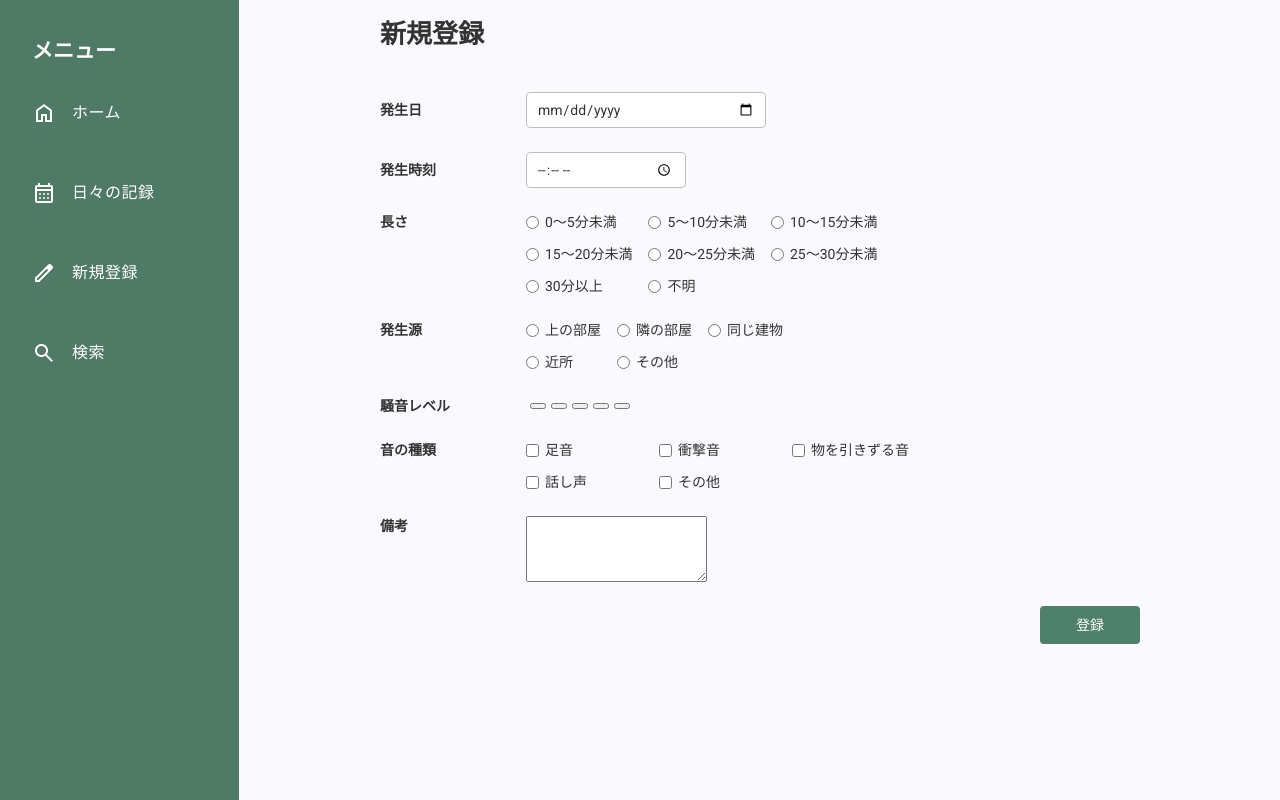
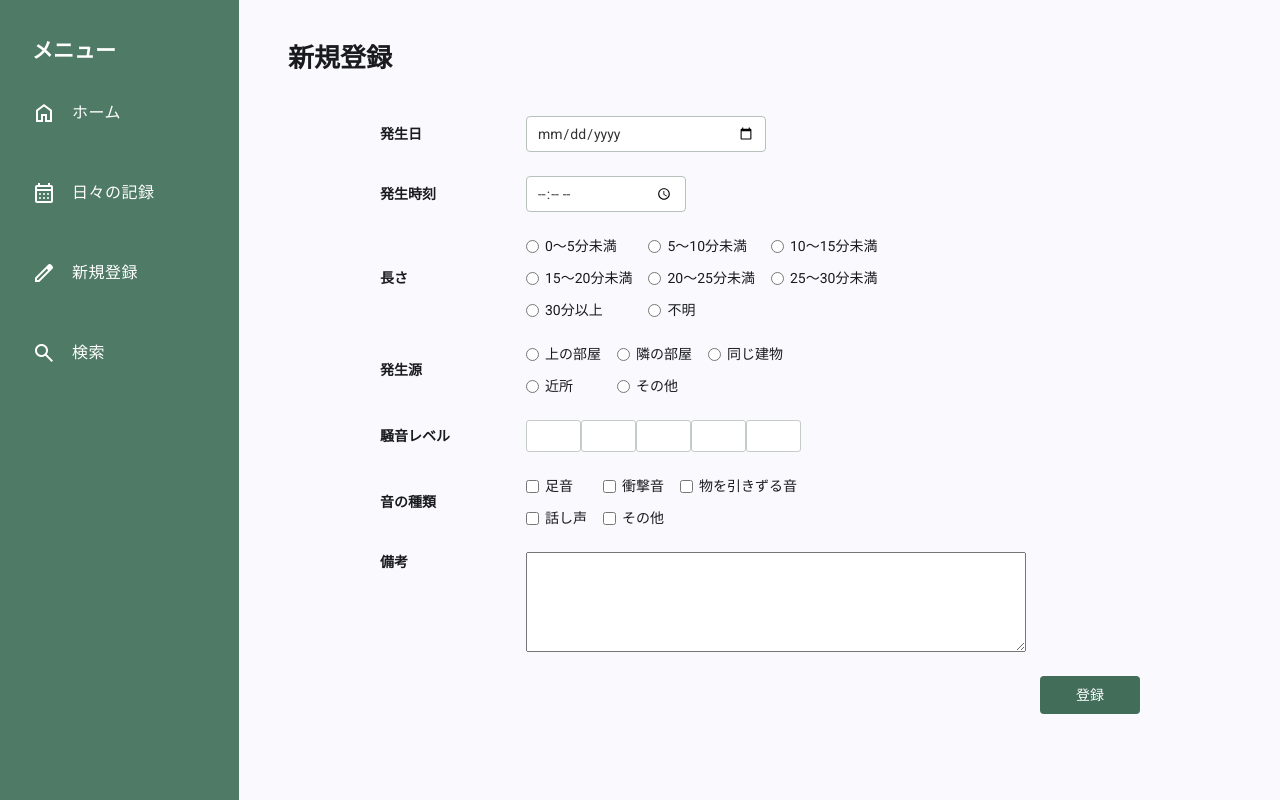
Before and after one commit to k5-mina/life-log-frontend, an Angular app: page /create in a window 1280 px wide. Built offline with nearby package versions, Linux system fonts and the light colour scheme.

Commit message:
新規登録画面のレイアウト調整

```diff
--- a/src/app/features/create/create.html
+++ b/src/app/features/create/create.html
@@ -12,9 +12,10 @@
       <input class="time-input" id="occurrence-time" type="time" formControlName="occurrenceTime" />
     </div>
 
-    <fieldset class="form-row button-row">
-      <legend>長さ</legend>
+    <div class="form-row">
+      <div class="field-label" id="duration-label">長さ</div>
 
+      <fieldset class="button-row" aria-labelledby="duration-label">
         <div class="button-row-options">
           <label class="choice">
             <input type="radio" value="0～5分未満" formControlName="durationCategory" />
@@ -57,10 +58,12 @@
           </label>
         </div>
       </fieldset>
+    </div>
 
-    <fieldset class="form-row button-row">
-      <legend>発生源</legend>
+    <div class="form-row">
+      <div class="field-label" id="source-label">発生源</div>
 
+      <fieldset class="button-row" aria-labelledby="source-label">
         <div class="button-row-options">
           <label class="choice">
             <input type="radio" value="上の部屋" formControlName="occurrenceSource" />
@@ -88,6 +91,7 @@
           </label>
         </div>
       </fieldset>
+    </div>
 
     <div class="form-row">
       <div class="field-label">騒音レベル</div>
@@ -97,32 +101,19 @@
         role="slider"
         tabindex="0"
         aria-label="騒音レベル"
-        [attr.aria-valuemin]="1"
-        [attr.aria-valuemax]="5"
-        [attr.aria-valuenow]="form.controls.noiseLevel.value"
+        aria-valuemin="1"
+        aria-valuemax="5"
+        [attr.aria-valuenow]="form.controls.noiseLevel.value || null"
+        [ngClass]="'level-' + form.controls.noiseLevel.value"
         (keydown)="onNoiseLevelKeyDown($event)"
       >
         @for (level of [1, 2, 3, 4, 5]; track level) {
           <button
             type="button"
             class="noise-segment"
+            tabindex="-1"
             [class.active]="level <= form.controls.noiseLevel.value"
-            [class.level-1]="
-              level <= form.controls.noiseLevel.value && form.controls.noiseLevel.value === 1
-            "
-            [class.level-2]="
-              level <= form.controls.noiseLevel.value && form.controls.noiseLevel.value === 2
-            "
-            [class.level-3]="
-              level <= form.controls.noiseLevel.value && form.controls.noiseLevel.value === 3
-            "
-            [class.level-4]="
-              level <= form.controls.noiseLevel.value && form.controls.noiseLevel.value === 4
-            "
-            [class.level-5]="
-              level <= form.controls.noiseLevel.value && form.controls.noiseLevel.value === 5
-            "
-            [attr.aria-label]="level + '段階'"
+            [attr.aria-label]="'騒音レベル ' + level"
             (click)="setNoiseLevel(level)"
           ></button>
         }
@@ -132,20 +123,21 @@
         @if (form.controls.noiseLevel.value === 1) {
           少し気になる
         } @else if (form.controls.noiseLevel.value === 2) {
-          まあまあうるさい
+          まあまあ気になる
         } @else if (form.controls.noiseLevel.value === 3) {
-          かなりうるさい
+          うるさい
         } @else if (form.controls.noiseLevel.value === 4) {
           非情にうるさい
         } @else if (form.controls.noiseLevel.value === 5) {
-          警察に通報
+          爆音
         }
       </span>
     </div>
 
-    <fieldset class="form-row button-row">
-      <legend>音の種類</legend>
+    <div class="form-row">
+      <div class="field-label" id="type-label">音の種類</div>
 
+      <fieldset class="button-row" aria-labelledby="type-label">
         <div class="button-row-options">
           @for (type of noiseTypeOptions; track type) {
             <label class="choice">
@@ -159,6 +151,7 @@
           }
         </div>
       </fieldset>
+    </div>
 
     <div class="form-row memo-row">
       <label for="memo">備考</label>
--- a/src/app/features/create/create.scss
+++ b/src/app/features/create/create.scss
@@ -1,26 +1,26 @@
 .create {
-  max-width: 760px;
-  margin: 0 auto;
-  color: #333;
+  padding: 24px;
 }
 
-.create h1 {
+h1 {
   margin: 0 0 24px;
   font-size: 26px;
   margin-bottom: 48px;
+  user-select: none;
 }
 
 form {
-  display: flex;
-  flex-direction: column;
-  gap: 24px;
+  width: 100%;
+  max-width: 760px;
+  margin: 0 auto;
 }
 
 .form-row {
   display: flex;
   align-items: center;
   gap: 16px;
-  margin: 0;
+  margin-bottom: 24px;
+  user-select: none;
 }
 
 .form-row > label:first-child,
@@ -58,28 +58,18 @@ form {
 }
 
 .button-row {
-  position: relative;
-  box-sizing: border-box;
+  flex: 1;
   min-width: 0;
   margin: 0;
-  padding: 0 0 0 146px;
+  padding: 0;
   border: 0;
-}
-
-.button-row legend {
-  position: absolute;
-  top: 0;
-  left: 0;
-  width: 130px;
-  padding: 0;
-  font-weight: bold;
 }
 
 .button-row-options {
   display: grid;
-  grid-template-columns: repeat(3, minmax(0, 1fr));
-  gap: 12px 16px;
-  min-width: 0;
+  grid-template-columns: repeat(3, max-content);
+  column-gap: 16px;
+  row-gap: 12px;
 }
 
 .button-row-options .choice {
@@ -100,39 +90,43 @@ form {
 // 騒音レベル
 .noise-meter {
   display: flex;
-  gap: 5px;
-  padding: 4px;
-  border-radius: 4px;
-  outline: none;
-
-  &:focus {
-    box-shadow: 0 0 0 2px rgba(91, 126, 105, 0.35);
-  }
+  gap: 0;
+  width: 275px;
 }
 
-.noise-segment.level-1 {
-  background: #8eaf91;
-  border-color: #8eaf91;
+.noise-segment {
+  flex: 1;
+  height: 32px;
+  padding: 0;
+  border: 1px solid #c5cbc7;
+  border-radius: 3px;
+  background-color: #fff;
+  cursor: pointer;
+  transition: background-color 0.15s ease;
 }
 
-.noise-segment.level-2 {
-  background: #aebd78;
-  border-color: #aebd78;
+.noise-meter.level-1 .noise-segment.active {
+  background: #8eaf91;
 }
 
-.noise-segment.level-3 {
-  background: #d2b76d;
-  border-color: #d2b76d;
+.noise-meter.level-2 .noise-segment.active {
+  background: #aebd78;
 }
 
-.noise-segment.level-4 {
-  background: #d69a68;
-  border-color: #d69a68;
+.noise-meter.level-3 .noise-segment.active {
+  background: #d2b76d;
 }
 
-.noise-segment.level-5 {
+.noise-meter.level-4 .noise-segment.active {
+  background: #d69a68;
+}
+
+.noise-meter.level-5 .noise-segment.active {
   background: #c97c76;
-  border-color: #c97c76;
+}
+
+.noise-segment:hover {
+  filter: brightness(0.92);
 }
 
 .level-value {
@@ -144,6 +138,14 @@ form {
 // 備考
 .memo-row {
   align-items: flex-start;
+
+  textarea {
+    width: 100%;
+    max-width: 500px;
+    min-height: 100px;
+    box-sizing: border-box;
+    resize: vertical;
+  }
 }
 
 // 登録ボタン
@@ -156,10 +158,11 @@ form {
   padding: 9px 20px;
   border: 0;
   border-radius: 4px;
-  background: #4f806b;
+  background: #416d59;
   color: #fff;
   font: inherit;
   cursor: pointer;
+  user-select: none;
 
   &:hover {
     background: #416b59;
--- a/src/app/features/create/create.ts
+++ b/src/app/features/create/create.ts
@@ -1,8 +1,9 @@
 import { Component } from '@angular/core';
 import { FormControl, FormGroup, ReactiveFormsModule } from '@angular/forms';
+import { NgClass } from '@angular/common';
 
 @Component({
-  imports: [ReactiveFormsModule],
+  imports: [ReactiveFormsModule, NgClass],
   selector: 'app-create',
   styleUrl: './create.scss',
   templateUrl: './create.html',
```
Lines whose indentation alone changed are shown as unchanged.
